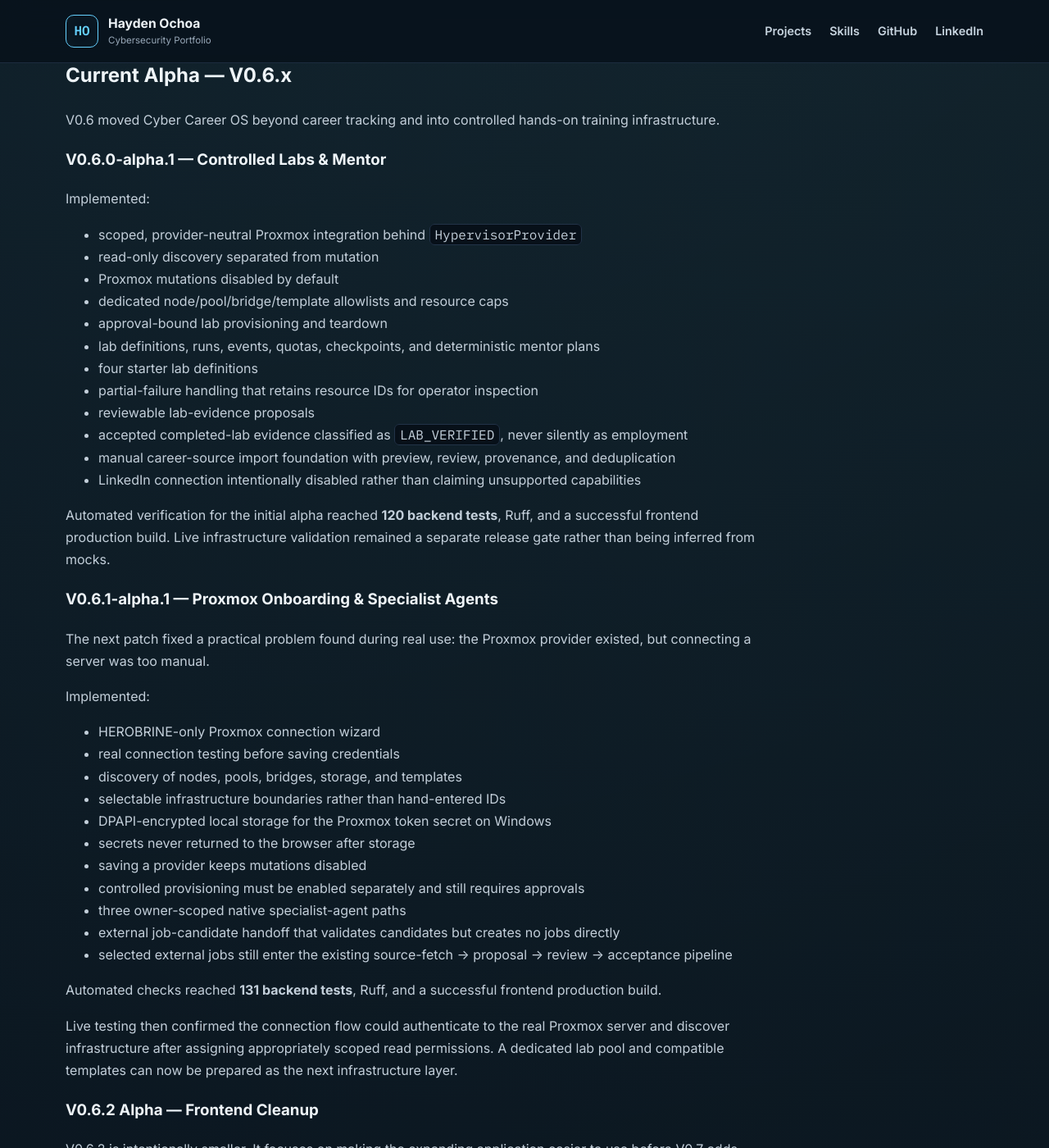
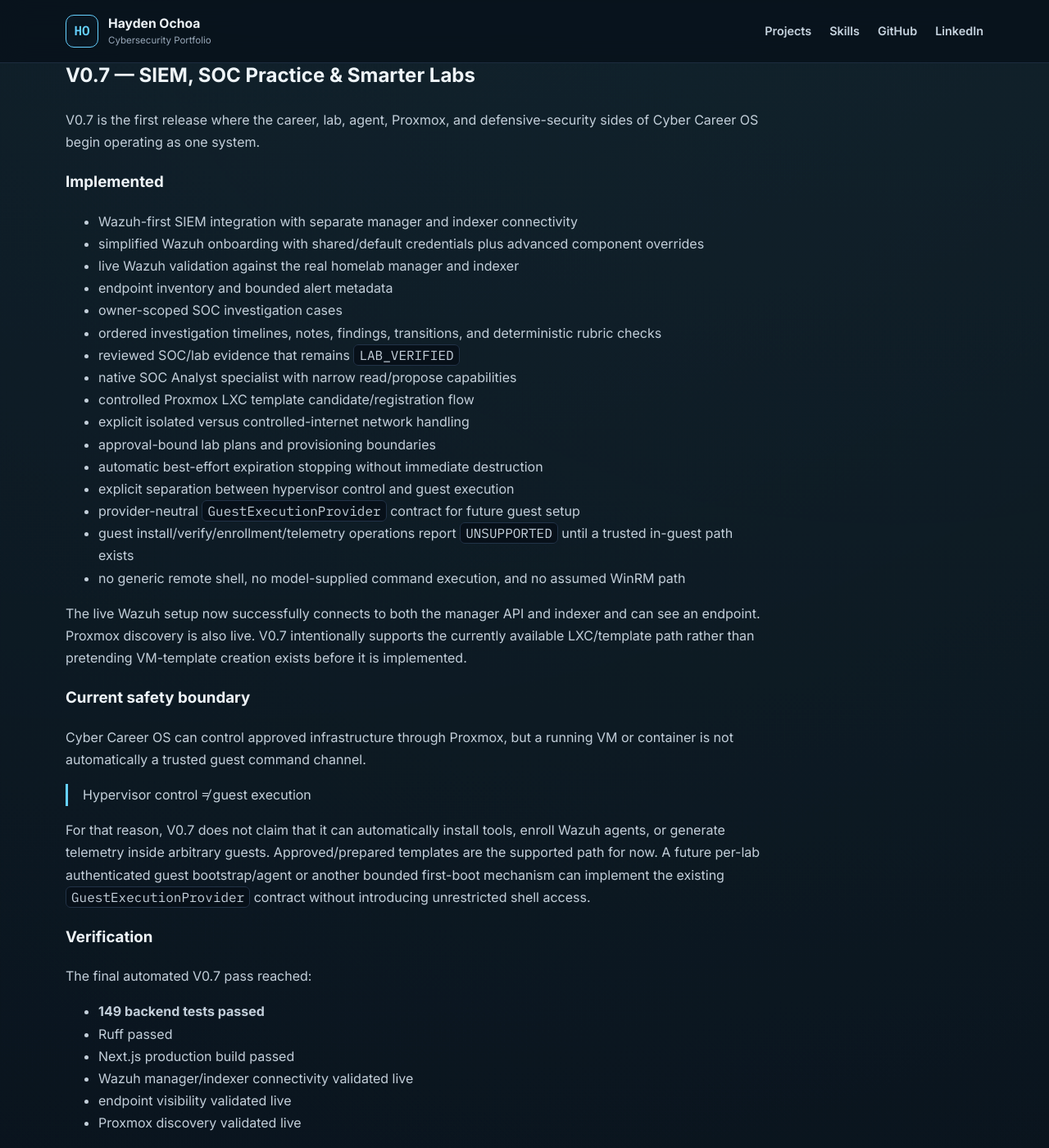
Before and after one commit to corruptcosmo/novasecure.github.io, a Jekyll site: the page built from projects/cyber-career-os.md, in a window 1280 px wide and 1400 px high, scrolled down 1273 px. Shown: the whole window at 82% size. Built offline with Jekyll 4.4.1, drawn with Linux system fonts in a browser that asks for light colours; some of the changed text lies outside the part shown.

Commit message:
Document Cyber Career OS V0.7 completion and V0.8 direction

```diff
--- a/projects/cyber-career-os.md
+++ b/projects/cyber-career-os.md
@@ -6,8 +6,8 @@
 
 # Cyber Career OS
 
-**Status:** `V0.6.2 Alpha • Frontend & Resource-Management Cleanup`
-**Next major milestone:** `Alpha V0.7 • SIEM, SOC Practice & Smarter Labs`
+**Status:** `V0.7 Alpha • SIEM, SOC Practice & Smarter Labs Complete`
+**Next major milestone:** `Beta V0.8 • Controlled Scenarios, Purple Team & Grading`
 
 **Cyber Career OS** is a local-first, AI-assisted cybersecurity career and training platform I am building to connect job-market requirements, verified skills, practical training, lab infrastructure, and evidence-backed career development.
 
@@ -20,78 +20,76 @@
 
 ---
 
-## Current Alpha — V0.6.x
+## V0.7 — SIEM, SOC Practice & Smarter Labs
 
-V0.6 moved Cyber Career OS beyond career tracking and into controlled hands-on training infrastructure.
+V0.7 is the first release where the career, lab, agent, Proxmox, and defensive-security sides of Cyber Career OS begin operating as one system.
+
+### Implemented
+
+- Wazuh-first SIEM integration with separate manager and indexer connectivity
+- simplified Wazuh onboarding with shared/default credentials plus advanced component overrides
+- live Wazuh validation against the real homelab manager and indexer
+- endpoint inventory and bounded alert metadata
+- owner-scoped SOC investigation cases
+- ordered investigation timelines, notes, findings, transitions, and deterministic rubric checks
+- reviewed SOC/lab evidence that remains `LAB_VERIFIED`
+- native SOC Analyst specialist with narrow read/propose capabilities
+- controlled Proxmox LXC template candidate/registration flow
+- explicit isolated versus controlled-internet network handling
+- approval-bound lab plans and provisioning boundaries
+- automatic best-effort expiration stopping without immediate destruction
+- explicit separation between hypervisor control and guest execution
+- provider-neutral `GuestExecutionProvider` contract for future guest setup
+- guest install/verify/enrollment/telemetry operations report `UNSUPPORTED` until a trusted in-guest path exists
+- no generic remote shell, no model-supplied command execution, and no assumed WinRM path
+
+The live Wazuh setup now successfully connects to both the manager API and indexer and can see an endpoint. Proxmox discovery is also live. V0.7 intentionally supports the currently available LXC/template path rather than pretending VM-template creation exists before it is implemented.
+
+### Current safety boundary
+
+Cyber Career OS can control approved infrastructure through Proxmox, but a running VM or container is not automatically a trusted guest command channel.
+
+> Hypervisor control ≠ guest execution
+
+For that reason, V0.7 does not claim that it can automatically install tools, enroll Wazuh agents, or generate telemetry inside arbitrary guests. Approved/prepared templates are the supported path for now. A future per-lab authenticated guest bootstrap/agent or another bounded first-boot mechanism can implement the existing `GuestExecutionProvider` contract without introducing unrestricted shell access.
+
+### Verification
+
+The final automated V0.7 pass reached:
+
+- **149 backend tests passed**
+- Ruff passed
+- Next.js production build passed
+- Wazuh manager/indexer connectivity validated live
+- endpoint visibility validated live
+- Proxmox discovery validated live
+
+VM-template automation and trusted guest execution remain intentionally deferred rather than being represented as completed functionality.
+
+---
+
+## V0.6.x — Controlled Labs, Agents & Frontend Cleanup
 
 ### V0.6.0-alpha.1 — Controlled Labs & Mentor
 
-Implemented:
-
-- scoped, provider-neutral Proxmox integration behind `HypervisorProvider`
-- read-only discovery separated from mutation
-- Proxmox mutations disabled by default
-- dedicated node/pool/bridge/template allowlists and resource caps
-- approval-bound lab provisioning and teardown
-- lab definitions, runs, events, quotas, checkpoints, and deterministic mentor plans
-- four starter lab definitions
-- partial-failure handling that retains resource IDs for operator inspection
-- reviewable lab-evidence proposals
-- accepted completed-lab evidence classified as `LAB_VERIFIED`, never silently as employment
-- manual career-source import foundation with preview, review, provenance, and deduplication
-- LinkedIn connection intentionally disabled rather than claiming unsupported capabilities
-
-Automated verification for the initial alpha reached **120 backend tests**, Ruff, and a successful frontend production build. Live infrastructure validation remained a separate release gate rather than being inferred from mocks.
+Implemented scoped Proxmox integration, read-only discovery separated from mutation, lab definitions/runs/events, quotas, checkpoints, deterministic mentor plans, approval-bound provisioning and teardown, partial-failure handling, and reviewed `LAB_VERIFIED` evidence.
 
 ### V0.6.1-alpha.1 — Proxmox Onboarding & Specialist Agents
 
-The next patch fixed a practical problem found during real use: the Proxmox provider existed, but connecting a server was too manual.
+Added the HEROBRINE-only Proxmox connection wizard, real connection testing, infrastructure discovery, DPAPI-protected token storage, mutation-disabled-by-default behavior, native specialist-agent paths, and source-reviewed external job handoff.
 
-Implemented:
+### V0.6.2 — Frontend & Resource Cleanup
 
-- HEROBRINE-only Proxmox connection wizard
-- real connection testing before saving credentials
-- discovery of nodes, pools, bridges, storage, and templates
-- selectable infrastructure boundaries rather than hand-entered IDs
-- DPAPI-encrypted local storage for the Proxmox token secret on Windows
-- secrets never returned to the browser after storage
-- saving a provider keeps mutations disabled
-- controlled provisioning must be enabled separately and still requires approvals
-- three owner-scoped native specialist-agent paths
-- external job-candidate handoff that validates candidates but creates no jobs directly
-- selected external jobs still enter the existing source-fetch → proposal → review → acceptance pipeline
-
-Automated checks reached **131 backend tests**, Ruff, and a successful frontend production build.
-
-Live testing then confirmed the connection flow could authenticate to the real Proxmox server and discover infrastructure after assigning appropriately scoped read permissions. A dedicated lab pool and compatible templates can now be prepared as the next infrastructure layer.
-
-### V0.6.2 Alpha — Frontend Cleanup
-
-V0.6.2 is intentionally smaller. It focuses on making the expanding application easier to use before V0.7 adds another major subsystem.
-
-Current cleanup targets include:
-
-- navigation that scales without overflowing as new modules are added
-- consistent capitalization, labels, cards, status badges, forms, and actions
-- role-aware navigation for USER, ADMIN, and HEROBRINE
-- practical frontend edit/delete/archive controls for jobs, skills, evidence, applications, and other safe user-owned resources
-- confirmation and dependency handling for destructive actions
-- clearer loading, empty, success, and failure states
-- removal of stale, duplicate, or context-invalid controls
-- preserving all existing backend authorization rather than treating hidden buttons as security
-
-This is not intended to be the final V1 visual design. It is a usability cleanup so the project can keep growing without the interface becoming difficult to navigate.
+Cleaned up navigation, capitalization, resource-management controls, destructive-action confirmation, role-aware visibility, loading/empty states, and other usability issues before V0.7 introduced the SOC subsystem.
 
 ---
 
-## How the Pieces Now Connect
+## How the Pieces Connect
 
 <figure class="project-graphic motion-graphic">
   <img src="/novasecure.github.io/images/cyber-career-os-agent-loop.svg" alt="Animated Cyber Career OS career, agent, policy, lab, and evidence loop" />
-  <figcaption>Current architecture direction: specialist agents coordinate narrow tasks, while policy, ownership, quotas, approvals, and review remain authoritative.</figcaption>
+  <figcaption>Specialist agents coordinate narrow tasks, while policy, ownership, quotas, approvals, and review remain authoritative.</figcaption>
 </figure>
-
-The working direction is increasingly agent-oriented, but the agents do not become unrestricted administrators.
 
 > User intent → specialist agent → controlled tool → authorization/policy → approval when required → controlled provider/service
 
@@ -103,33 +101,15 @@
 
 ### V0.5.0 — Infdev: Intelligent Job Intake & Career Automation
 
-V0.5 made AI-assisted intake usable beyond one canned test prompt.
-
-Major additions included:
-
-- source-grounded JOB, SKILL, EVIDENCE, and PROFILE proposals
-- verbatim source-span validation for normalized facts
-- public job-URL intake with SSRF/private-network protections
-- duplicate URL and provenance handling
-- provider-neutral `JobDiscoveryProvider` foundation
-- Applications page and valid stage tracking
-- readiness and evidence-linked material context
-- assessment results directly in the frontend
-- improved provider and launcher status
-- hidden launcher-owned helper processes
-- role-aware navigation cleanup
-
-V0.5.0 passed **105 backend tests**, Ruff, frontend production build, packaged launcher smoke checks, and live validation of the updated launcher, Ollama proposal flow, URL intake, applications, assessments, and provider status.
+Added source-grounded JOB/SKILL/EVIDENCE/PROFILE proposals, controlled URL intake, duplicate/provenance handling, application tracking, evidence-linked material context, improved assessments, provider status, launcher improvements, and role-aware UX.
 
 ### V0.4.1 — Herobrine Patch
 
-Introduced the dedicated **HEROBRINE** owner/developer role and the packaged Windows `CyberCareerOS.exe` runtime supervisor while preserving ownership, approval, classification, audit, and provider-policy boundaries.
+Introduced the dedicated **HEROBRINE** owner/developer role and packaged Windows `CyberCareerOS.exe` runtime supervisor.
 
 ### V0.4.0 — Hybrid AI & Assisted Data Entry
 
-Introduced real frontend authentication, USER/ADMIN roles, configurable Ollama-first routing, structured model outputs, proposal preview/acceptance, provider diagnostics, and AI-assisted career-record creation.
-
-Live testing found important defects that mocked tests missed, including generic JSON instead of schema-bound output, excessive model reasoning consuming output budgets, and proposal schemas that did not expose their real nested contracts to the model.
+Introduced frontend auth, USER/ADMIN roles, configurable Ollama-first routing, structured model outputs, proposal preview/acceptance, provider diagnostics, benchmarking, and AI-assisted career-record creation.
 
 ### V0.3.0 — Career Workflow & Intelligence
 
@@ -160,52 +140,33 @@
 - approval-bound infrastructure operations
 - evidence provenance rather than model-created “verification”
 - lab and simulation work never silently represented as employment
-- external pages and job descriptions treated as untrusted data
-- provider abstractions so Ollama, Proxmox, Wazuh, job sources, and future services are replaceable
+- external pages, alerts, and logs treated as untrusted data
+- provider abstractions so Ollama, Proxmox, Wazuh, job sources, and future services remain replaceable
+- hypervisor access never treated as equivalent to trusted guest execution
 
 ---
 
 ## Roadmap to 1.0
 
-### V0.6.2 — Frontend & Resource-Management Cleanup
-
-Clean up navigation, labels, frontend management actions, confirmation flows, and obvious UX inconsistencies before adding another major subsystem.
-
-### Alpha V0.7 — SIEM, SOC Practice & Smarter Labs
-
-V0.7 is planned as the point where the training, agent, Proxmox, and defensive-security sides begin operating together.
-
-Planned areas:
-
-- Wazuh-first `SIEMProvider`
-- safe read-only SIEM discovery before privileged actions
-- alert intake, severity, rule metadata, endpoint context, and ATT&CK mappings where available
-- investigation cases with notes, findings, timelines, artifacts, dispositions, and lifecycle
-- SOC Analyst specialist agent with narrow read/propose tools
-- mentor + SOC agent collaboration
-- lab-generated telemetry feeding investigations
-- basic rubric-driven investigation grading
-- reviewed evidence generated from completed SOC exercises
-- automatic lab lifetime handling and safer cleanup
-- Proxmox infrastructure setup improvements discovered during V0.6 live testing
-- creation/import/registration of approved lab templates
-- explicit network profiles such as `ISOLATED` and `CONTROLLED_INTERNET`
-- default labs to the isolated bridge
-- base lab image/template + approved tool bundles as the first step toward AI-assembled job-specific labs
-
-The Lab Agent may increasingly recommend or request infrastructure, but actual creation still flows through policy, limits, approval, and controlled provider actions.
-
 ### Beta V0.8 — Controlled Scenarios, Purple Team & Grading
 
-Planned focus:
+V0.8 moves from “observe and investigate” into controlled, replayable exercises.
 
-- isolated scenario templates and controlled event generation
+Planned direction:
+
+- isolated scenario templates
+- controlled benign/adversarial event generation inside approved lab boundaries
 - replayable incidents
-- Purple Team feedback
+- Purple Team workflows that connect activity, telemetry, investigation, and detection improvement
 - detection-engineering exercises
-- attack/replay → telemetry → detection → tuning loops
-- richer rubrics and evidence
-- more composable lab scenarios without granting agents unrestricted shell or infrastructure control
+- rule/detection tuning followed by replay and comparison
+- richer deterministic rubrics and reviewed evidence
+- scenario provenance linking lab, activity, alerts, case findings, detections, and results
+- more composable multi-system lab scenarios without granting agents unrestricted shell or infrastructure authority
+- stronger coordination among Lab, SOC, Mentor, Evidence, and future scenario-specialist agents
+- begin designing the trusted per-lab guest execution/bootstrap path needed for later automatic setup and telemetry
+
+V0.8 should make scenarios repeatable and measurable, not make the platform an unrestricted offensive automation system.
 
 ### Beta V0.9 — Portfolio, Resume Eligibility & Release Hardening
 
@@ -245,50 +206,32 @@
 
 ### V2 — Adaptive Cyber Operations & Training Platform
 
-V2 would evolve Cyber Career OS from a personal career-and-lab platform into an adaptive simulated cybersecurity organization.
-
 Potential direction:
 
-- dynamic training based on job requirements, past performance, missed investigation steps, weak techniques, and demonstrated strengths
+- training selected from job requirements, past performance, missed investigation steps, weak techniques, and demonstrated strengths
 - persistent simulated organizations instead of only disposable one-off exercises
 - realistic SOC shifts containing normal noise, false positives, routine alerts, and genuine incidents
 - specialist virtual coworkers such as SOC Lead, Tier 1/Tier 2 Analyst, Threat Hunter, Incident Commander, Detection Engineer, and Mentor
-- proactive threat-hunting exercises rather than only alert-driven response
-- deeper detection-engineering loops: replay activity, observe telemetry, write/tune detections, replay again, compare results
+- proactive threat hunting
+- deeper detection-engineering and replay loops
 - incident-command decisions involving containment, escalation, evidence preservation, and communication
 - DFIR-oriented exercises using logs, packet captures, filesystem artifacts, disk/memory artifacts, and timelines where appropriate
-- adaptive difficulty and mentor scaffolding based on measured performance
+- adaptive difficulty and mentor scaffolding
 - more dynamic lab composition from approved components
-- richer multi-agent coordination and model routing while retaining provider/runtime fallback rather than depending on one agent framework
+- richer multi-agent coordination and model routing without depending on a single framework
 
 The V2 identity is less “more features” and more **an environment that learns what the user needs to practice next**.
 
 ### V3 — Public Open-Source Platform
 
-V3 would shift from a personal system toward a reusable platform:
-
-- multi-user deployment
-- reusable permissions and organization boundaries
-- plugins/modules
-- community lab/scenario packs
-- external provider integrations
-- contributor/developer documentation
-- reusable self-hosting and deployment patterns
-- optional shared training environments
+V3 would shift from a personal system toward a reusable platform with multi-user deployment, plugins/modules, community scenario packs, contributor documentation, reusable self-hosting patterns, and optional shared training environments.
 
 ### V4 — Cyber Career OS Distribution
 
-V4 remains the distribution/appliance vision:
-
-- simplified Linux-based deployment
-- guided installation and hardware-aware setup
-- integrated local/hybrid/cloud AI choices
-- Proxmox/cyber-range/SIEM integration options
-- preconfigured but replaceable service components
-- easier deployment for users who do not want to assemble the full stack manually
+V4 remains the simplified distribution/appliance vision: guided installation, hardware-aware setup, integrated local/hybrid/cloud AI choices, Proxmox/cyber-range/SIEM options, replaceable services, and an easier path for users who do not want to assemble the entire stack manually.
 
 ---
 
 ## Why this matters as a portfolio project
 
-Cyber Career OS is not only a concept. Its development history is evidence of practical engineering work: architecture decisions, migrations, authorization design, threat modeling, live integration bugs, regression testing, Windows packaging, local-model integration, provider boundaries, Proxmox connectivity, approval-controlled infrastructure, and incremental delivery toward a coherent cybersecurity career-and-training platform.
+Cyber Career OS is not only a concept. Its development history is evidence of practical engineering work: architecture decisions, migrations, authorization design, threat modeling, live integration bugs, regression testing, Windows packaging, local-model integration, provider boundaries, Proxmox connectivity, Wazuh integration, approval-controlled infrastructure, and incremental delivery toward a coherent cybersecurity career-and-training platform.
```
Also changed, not shown: other parts of projects/cyber-career-os.md (+3 -3 lines).
